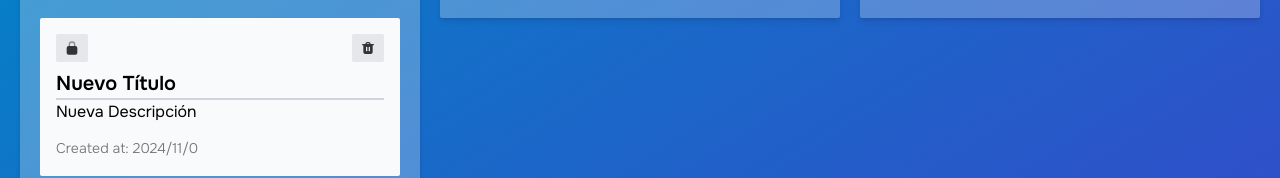
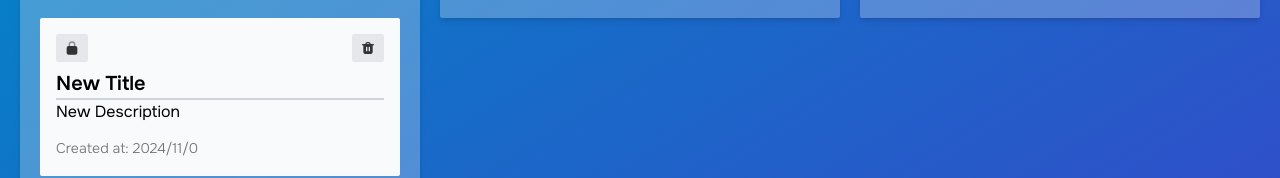
Before and after one commit to lui5gl/kanban, an Angular app: page / in a window 1280 px wide. Both pictures are taken after a click on the button 384 px from the left and 112 px from the top of the page. Shown: the part 130-308 px from the top of the page. Built offline with nearby package versions, Linux system fonts and the light colour scheme.

Commit message:
Persisted card lock state to local database; now reflects correctly on reload

```diff
--- a/src/app/components/card/card.component.html
+++ b/src/app/components/card/card.component.html
@@ -1,7 +1,8 @@
 <div class="grid gap-2 p-4 rounded-sm bg-gray-50">
   <div class="flex justify-between h-7">
     <button
-      (click)="changeLockState()"
+      id="lock-state-{{ id }}"
+      (click)="toggleLockState()"
       class="flex items-center justify-center h-full gap-1 p-2 transition-all duration-150 bg-gray-200 rounded-sm select-none hover:bg-gray-300"
     >
       <img
--- a/src/app/components/card/card.component.ts
+++ b/src/app/components/card/card.component.ts
@@ -1,11 +1,11 @@
-import { Component, EventEmitter, Input, Output } from '@angular/core';
+import { Component, EventEmitter, Input, OnInit, Output } from '@angular/core';
 
 @Component({
   selector: 'app-card',
   templateUrl: './card.component.html',
   styles: [],
 })
-export class CardComponent {
+export class CardComponent implements OnInit {
   @Input() id: number = 0;
   @Input() title: string = 'Default Title';
   @Input() description: string = 'Default description';
@@ -17,11 +17,14 @@ export class CardComponent {
     id: number;
     title: string;
     description: string;
+    lock_state: boolean;
   }>();
 
-  changeLockState() {
-    this.lock_state = !this.lock_state;
+  ngOnInit(): void {
+    this.loadLockState();
+  }
 
+  loadLockState() {
     const titleElement = document.getElementById(`title-${this.id}`);
     const descriptionElement = document.getElementById(
       `description-${this.id}`
@@ -34,6 +37,12 @@ export class CardComponent {
       titleElement?.setAttribute('contenteditable', 'true');
       descriptionElement?.setAttribute('contenteditable', 'true');
     }
+  }
+
+  toggleLockState() {
+    this.lock_state = !this.lock_state;
+    this.saveItem();
+    this.loadLockState();
   }
 
   deleteItem() {
@@ -54,6 +63,7 @@ export class CardComponent {
       id: this.id,
       title: this.title,
       description: this.description,
+      lock_state: this.lock_state,
     });
   }
 }
--- a/src/app/components/list/list.component.html
+++ b/src/app/components/list/list.component.html
@@ -17,8 +17,9 @@
     [title]="item.title"
     [description]="item.description"
     [created_at]="item.created_at"
+    [lock_state]="item.lock_state"
+    (save)="saveItem($event)"
     (delete)="removeItem(item.id)"
-    (save)="saveItem($event)"
   />
   }
 </div>
--- a/src/app/components/list/list.component.ts
+++ b/src/app/components/list/list.component.ts
@@ -1,4 +1,3 @@
-import { NgForOf } from '@angular/common';
 import { Component, Input, OnInit } from '@angular/core';
 import { CardComponent } from '../card/card.component';
 
@@ -6,22 +5,19 @@ import { CardComponent } from '../card/card.component';
   selector: 'app-list',
   templateUrl: './list.component.html',
   styles: [],
-  imports: [NgForOf, CardComponent],
+  imports: [CardComponent],
 })
 export class ListComponent implements OnInit {
-  @Input() title = '';
+  @Input() title = 'Undefined title';
   items: {
     id: number;
     title: string;
     description: string;
+    lock_state: boolean;
     created_at: string;
   }[] = [];
 
   ngOnInit(): void {
-    this.loadItems();
-  }
-
-  loadItems(): void {
     const storedItems = localStorage.getItem(this.title);
     if (storedItems) {
       this.items = JSON.parse(storedItems);
@@ -29,8 +25,8 @@ export class ListComponent implements OnInit {
   }
 
   addItem(): void {
-    let newTitle = 'Nuevo Título';
-    let newDescription = 'Nueva Descripción';
+    const newTitle = 'New Title';
+    const newDescription = 'New Description';
     let createdAt = new Date();
 
     if (newTitle && newDescription) {
@@ -41,6 +37,7 @@ export class ListComponent implements OnInit {
         id: newId,
         title: newTitle,
         description: newDescription,
+        lock_state: false,
         created_at: `${createdAt.getFullYear()}/${createdAt.getMonth()}/${createdAt.getDay()}`,
       });
       this.saveItems();
@@ -52,11 +49,17 @@ export class ListComponent implements OnInit {
     this.saveItems();
   }
 
-  saveItem(item: { id: number; title: string; description: string }): void {
+  saveItem(item: {
+    id: number;
+    title: string;
+    description: string;
+    lock_state: boolean;
+  }): void {
     const index = this.items.findIndex((i) => i.id === item.id);
     if (index !== -1) {
       this.items[index].title = item.title;
       this.items[index].description = item.description;
+      this.items[index].lock_state = item.lock_state;
       this.saveItems();
     }
   }
```
